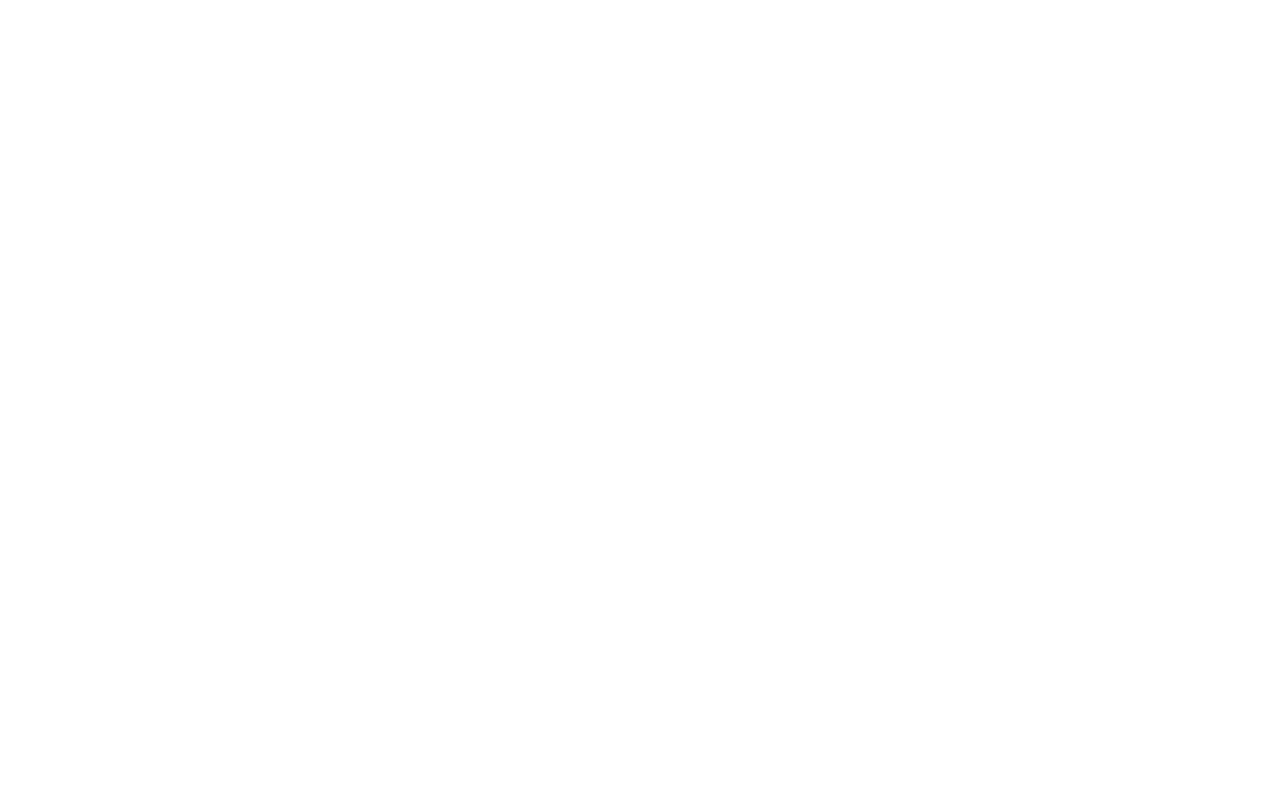
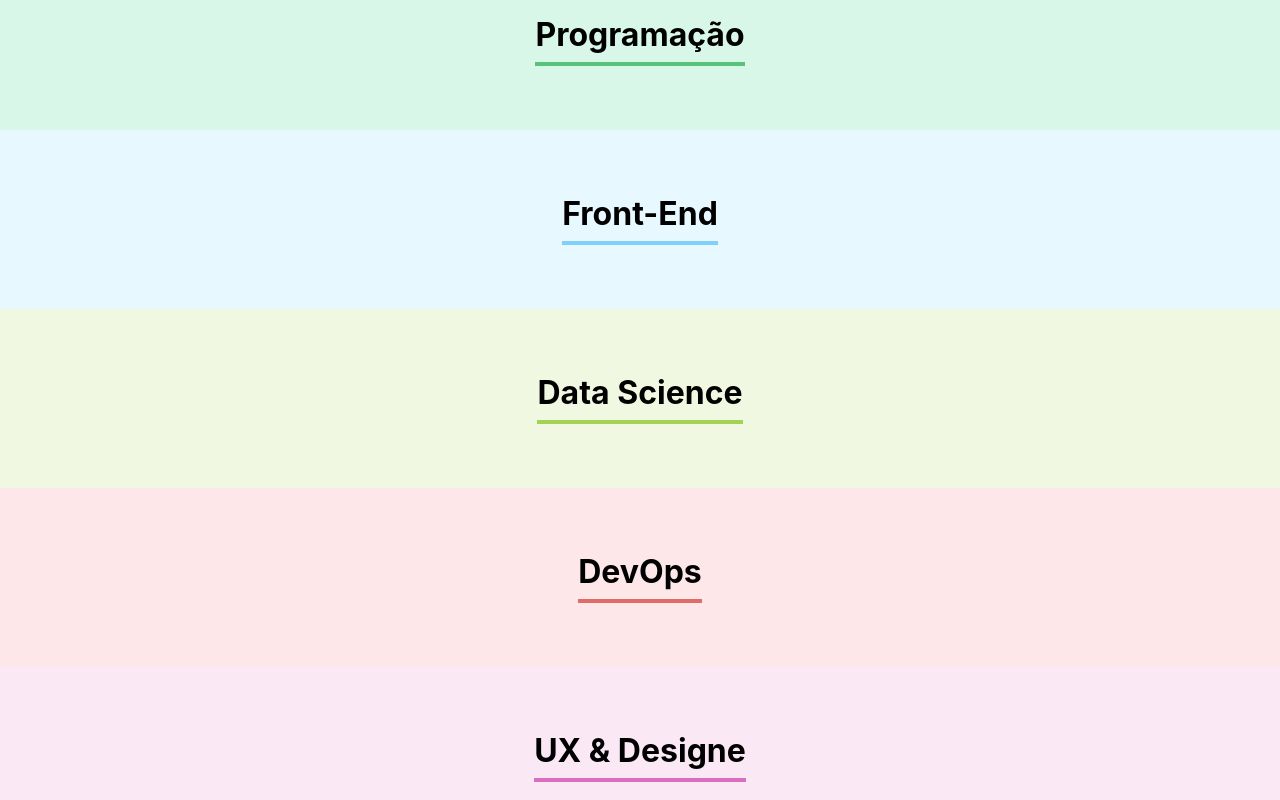
Before and after one commit to sdlima4025/organo, a React (Create React App) app: page / in a window 1280 px wide. Shown: the part 1340-2140 px from the top of the page. Before the commit the page ends 1291 px from the top, so only its background shows below. Built offline with nearby package versions, Linux system fonts and the light colour scheme.

Commit message:
estilizado cor de fundo de cada area

```diff
--- a/src/App.js
+++ b/src/App.js
@@ -1,19 +1,60 @@
 import { useState } from 'react';
 import Banner from './componentes/Banner/Banner';
 import Formulario from './componentes/Formulario';
+import Time from './componentes/Time';
 
 function App() {
+
+  const times = [
+    {
+      nome:'Programação',
+      corPrimaria:'#57C278',
+      corSecundaria:'#D9F7E9'
+    },
+    {
+      nome:'Front-End',
+      corPrimaria:'#82CFFA',
+      corSecundaria:'#E8F8FF'
+    },
+    {
+      nome:'Data Science',
+      corPrimaria:'#A6D157',
+      corSecundaria:'#F0F8E2'
+    },
+    {
+      nome:'DevOps',
+      corPrimaria:'#E06B69',
+      corSecundaria:'#FDE7E8'
+    },
+    {
+      nome:'UX & Designe',
+      corPrimaria:'#DB6EBF',
+      corSecundaria:'#FAE9F5'
+    },
+    {
+      nome:'Mobile',
+      corPrimaria:'#FFBA05',
+      corSecundaria:'#FFF5D9'
+    },
+    {
+      nome:'Inovação & Gestão',
+      corPrimaria:'#FF8A29',
+      corSecundaria:'#FFEEDF'
+    },
+  ]
 
   const [colaboradores, setColaboradores] = useState([])
 
   const aoNovoColaboradorAdicionado = (colaborador) => {
     console.log(colaborador)
-    // setColaboradores{[...colaboradores, colaborador]}
+    setColaboradores([...colaboradores, colaborador])
   }
   return (
     <div className="App">
       <Banner/>
       <Formulario  aoColaboradorCadastrado = {colaborador => aoNovoColaboradorAdicionado(colaborador) }/>
+      {times.map(time =><Time key={time.nome} nome = {time.nome} corPrimaria={time.corPrimaria}
+      corSecundaria={time.corSecundaria}/>)}
 
     </div>
   );
--- /dev/null
+++ b/src/componentes/Time/Time.css
@@ -0,0 +1,12 @@
+.time {
+  text-align: center;
+  padding: 32px;
+
+}
+.time h3 {
+  font-size: 32px;
+  border-bottom: 4px solid ;
+  display: inline-block;
+  padding-bottom: 8px;
+
+}
--- /dev/null
+++ b/src/componentes/Time/index.js
@@ -0,0 +1,11 @@
+import  './Time.css'
+
+const Time = (props) => {
+  return (
+    <section className='time' style={{backgroundColor:props.corSecundaria}}>
+      <h3 style={{borderColor:props.corPrimaria}}>{props.nome}</h3>
+    </section>
+  )
+}
+
+export default Time
```
